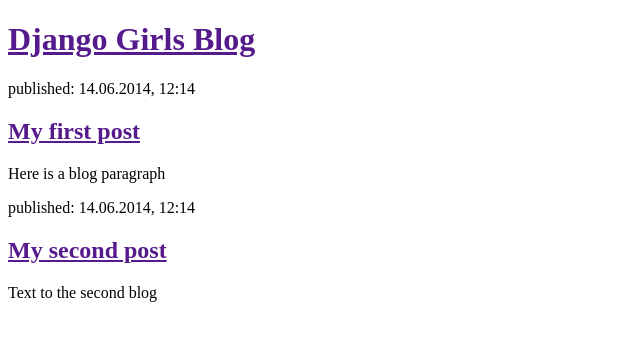
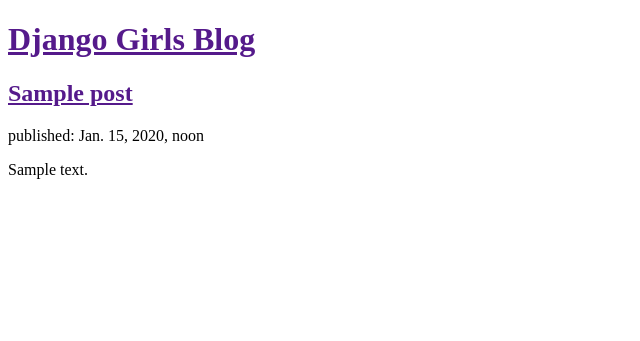
Before and after one commit to sergiosiniy/djangoGirls, a Django app: template blog/templates/blog/post_list.html in a window 1280 px wide. Shown: the top 341 px of the page, without its empty margins (0-640 px from the left). Run offline with Django 3.2, Linux system fonts and the light colour scheme; the template is opened without the code that fills it: values that come from a table or form of the project are taken from there, others are empty; tables that the repository leaves empty hold one stand-in row (values such as "Sample post").

Commit message:
dynamicaly add posts

```diff
--- a/blog/templates/blog/post_list.html
+++ b/blog/templates/blog/post_list.html
@@ -9,16 +9,12 @@
             <h1><a href="">Django Girls Blog</a></h1>
         </div>
 
-        <div>
-            <p>published: 14.06.2014, 12:14</p>
-            <h2><a href="">My first post</a></h2>
-            <p>Here is a blog paragraph</p>
-        </div>
-
-        <div>
-            <p>published: 14.06.2014, 12:14</p>
-            <h2><a href="">My second post</a></h2>
-            <p>Text to the second blog</p>
-        </div>
+        {% for post in posts %}
+            <div>
+                <h2><a href="">{{ post.title }}</a></h2>
+                <p>published: {{ post.published_date}}</p>
+                <p>{{ post.text|linebreaksbr }}</p>
+            </div>
+        {% endfor %}
     </body>
 </html>
```
Also changed, not shown: blog/views.py (+6 -1 lines), db.sqlite3 (deleted), 1 other file.
